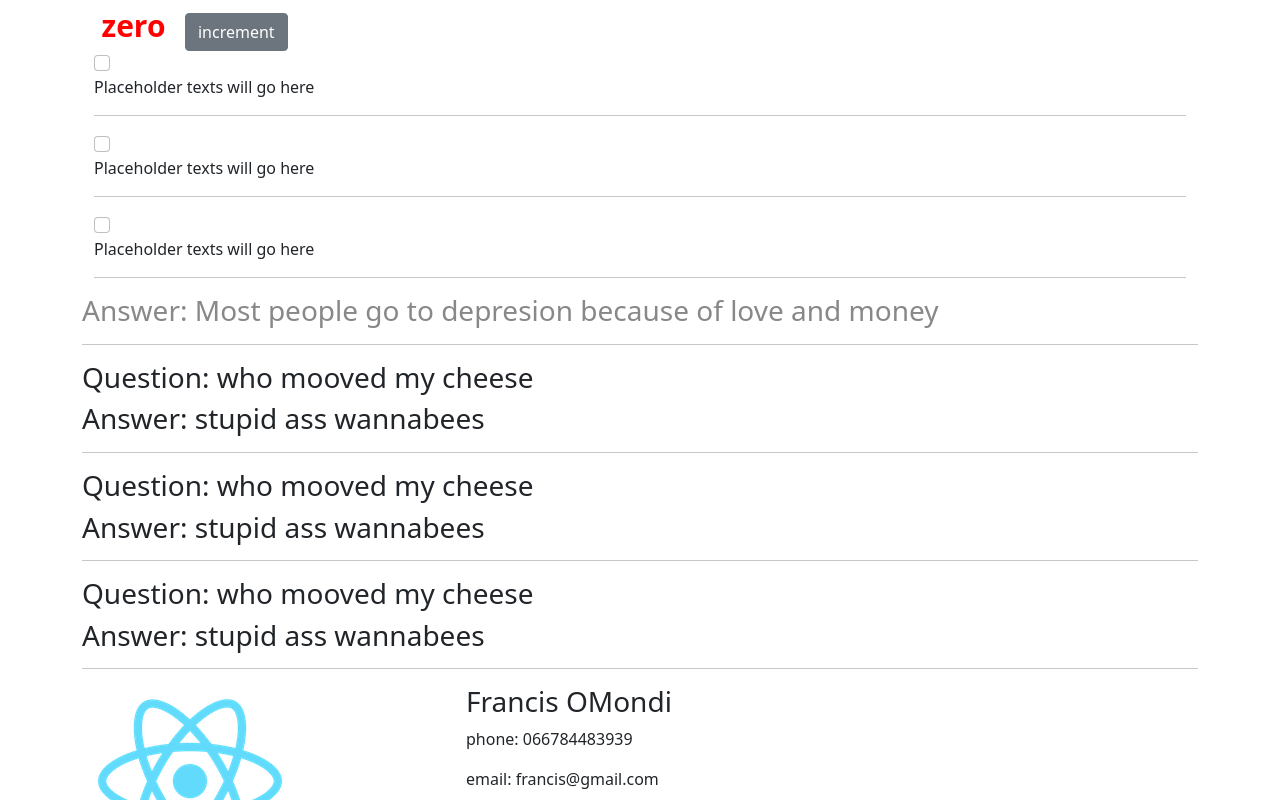
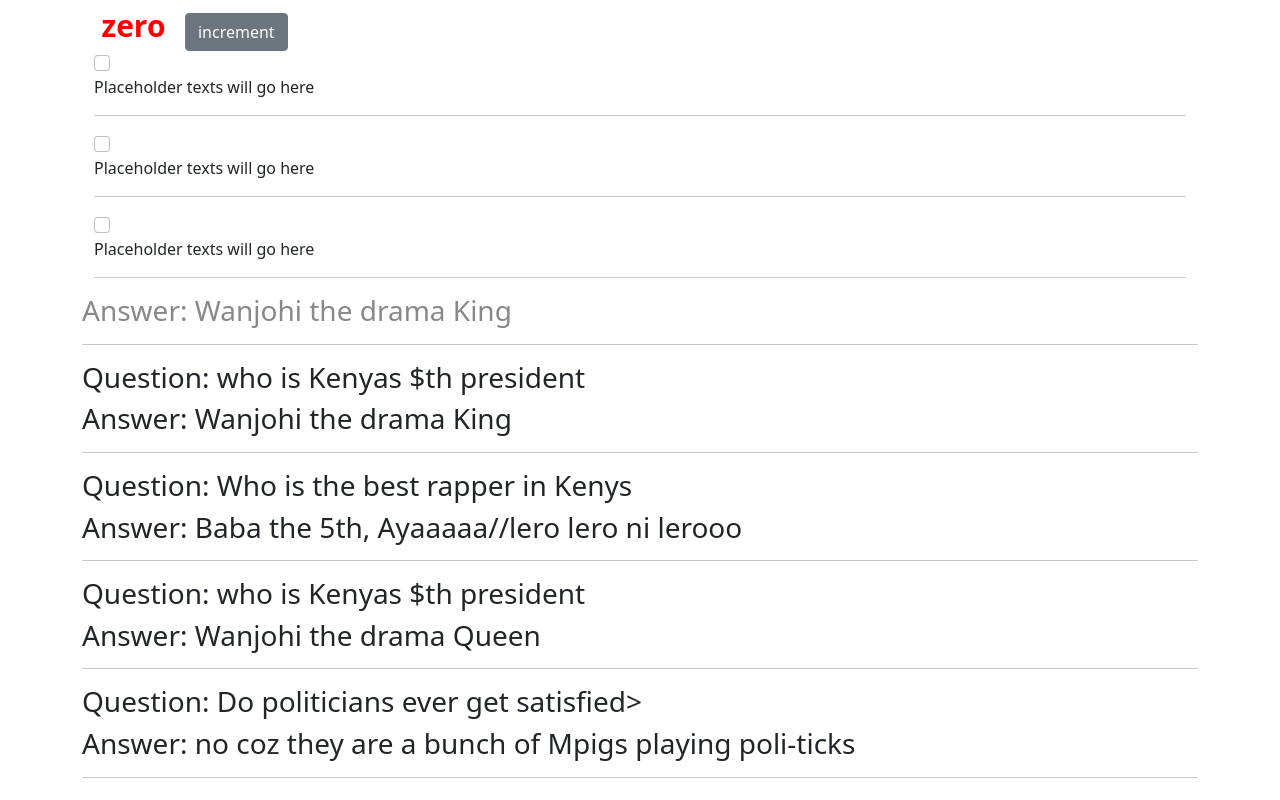
Before and after one commit to Francisomondi/Counter_App, a React (Create React App) app: page / in a window 1280 px wide. Shown: the top 800 px of the page. Built offline with nearby package versions, Linux system fonts and the light colour scheme.

Commit message:
mapping objects

```diff
--- a/src/App.js
+++ b/src/App.js
@@ -6,18 +6,21 @@ import TodoItem from "./components/TodoItem";
 import Joke from "./components/Joke";
 import ContactList from "./components/ContactList";
 import Footer from "./components/Footer";
+import JokesData from "./components/JokesData";
 
 function App() {
+  const JokeComponent = JokesData.map(joke => {
+    return <Joke question={joke.question} answer={joke.answer} />;
+  });
+
   return (
     <div className="container">
       <Header />
       <TodoItem />
       <TodoItem />
       <TodoItem />
-      <Joke answer="Most people go to depresion because of love and money" />
-      <Joke question="who mooved my cheese" answer="stupid ass wannabees" />
-      <Joke question="who mooved my cheese" answer="stupid ass wannabees" />
-      <Joke question="who mooved my cheese" answer="stupid ass wannabees" />
+      {JokeComponent}
+
       <ContactList
         contact={{
           imageUrl: "logo192.png ",
--- /dev/null
+++ b/src/components/JokesData.js
@@ -0,0 +1,34 @@
+const JokesData = [
+  {
+    id: 122,
+
+    answer: "Wanjohi the drama King"
+  },
+  {
+    id: 2,
+    question: "who is Kenyas $th president",
+    answer: "Wanjohi the drama King"
+  },
+  {
+    id: 3,
+    question: "Who is the best rapper in Kenys",
+    answer: "Baba the 5th, Ayaaaaa//lero lero ni lerooo"
+  },
+  {
+    id: 4,
+    question: "who is Kenyas $th president",
+    answer: "Wanjohi the drama Queen"
+  },
+  {
+    id: 5,
+    question: "Do politicians ever get satisfied>",
+    answer: "no coz they are a bunch of Mpigs playing poli-ticks"
+  },
+  {
+    id: 6,
+    question: "Why do bats sleep with head facing down?",
+    answer:
+      "I dont know..maybe ask the bats themselves the next time you see them do that"
+  }
+];
+export default JokesData;
```
